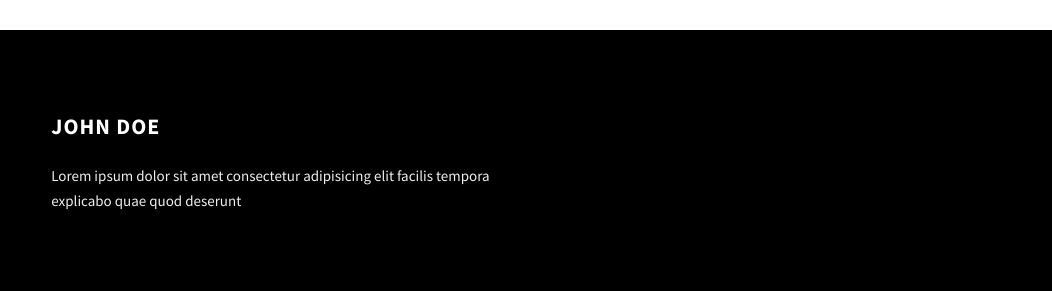
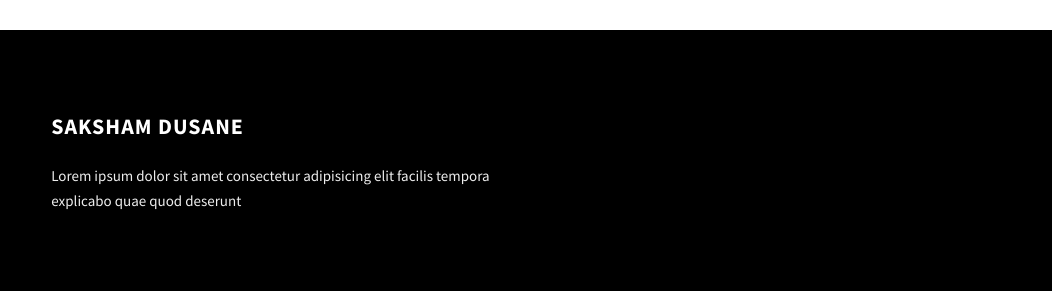
Before and after one commit to dusanesaksham14/MyPortfolio, a website: page project-1.html in a window 1280 px wide. Shown: the part 2279-2570 px from the top of the page, 0-1052 px from the left. Drawn offline with Linux system fonts and the light colour scheme.

Commit message:
Update project-1.html

```diff
--- a/project-1.html
+++ b/project-1.html
@@ -210,7 +210,7 @@
             </div>
           </div>
           <div class="main-footer__row main-footer__row-2">
-            <h4 class="heading heading-sm text-lt">John Doe</h4>
+            <h4 class="heading heading-sm text-lt">Saksham Dusane</h4>
             <p class="main-footer__short-desc">
               Lorem ipsum dolor sit amet consectetur adipisicing elit facilis
               tempora explicabo quae quod deserunt
```
